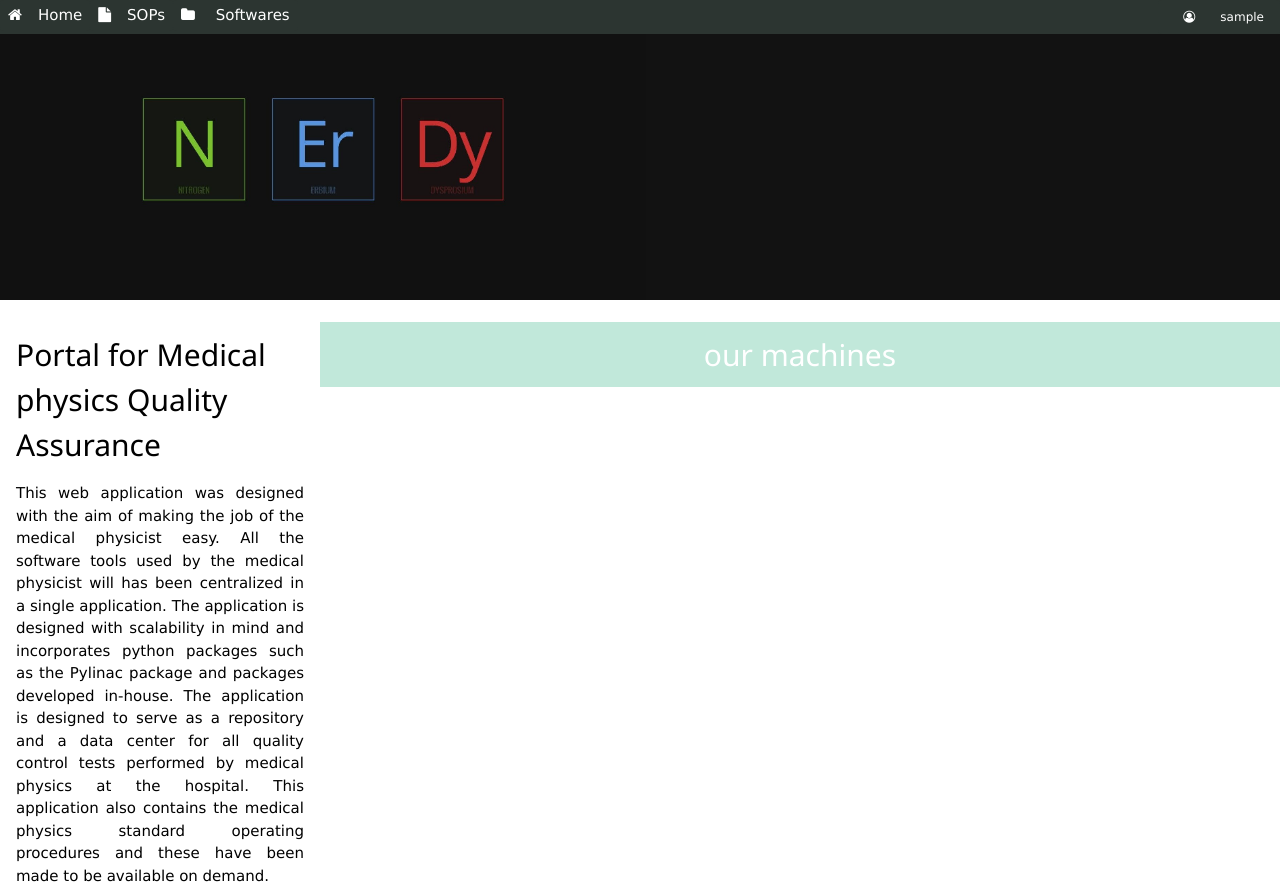
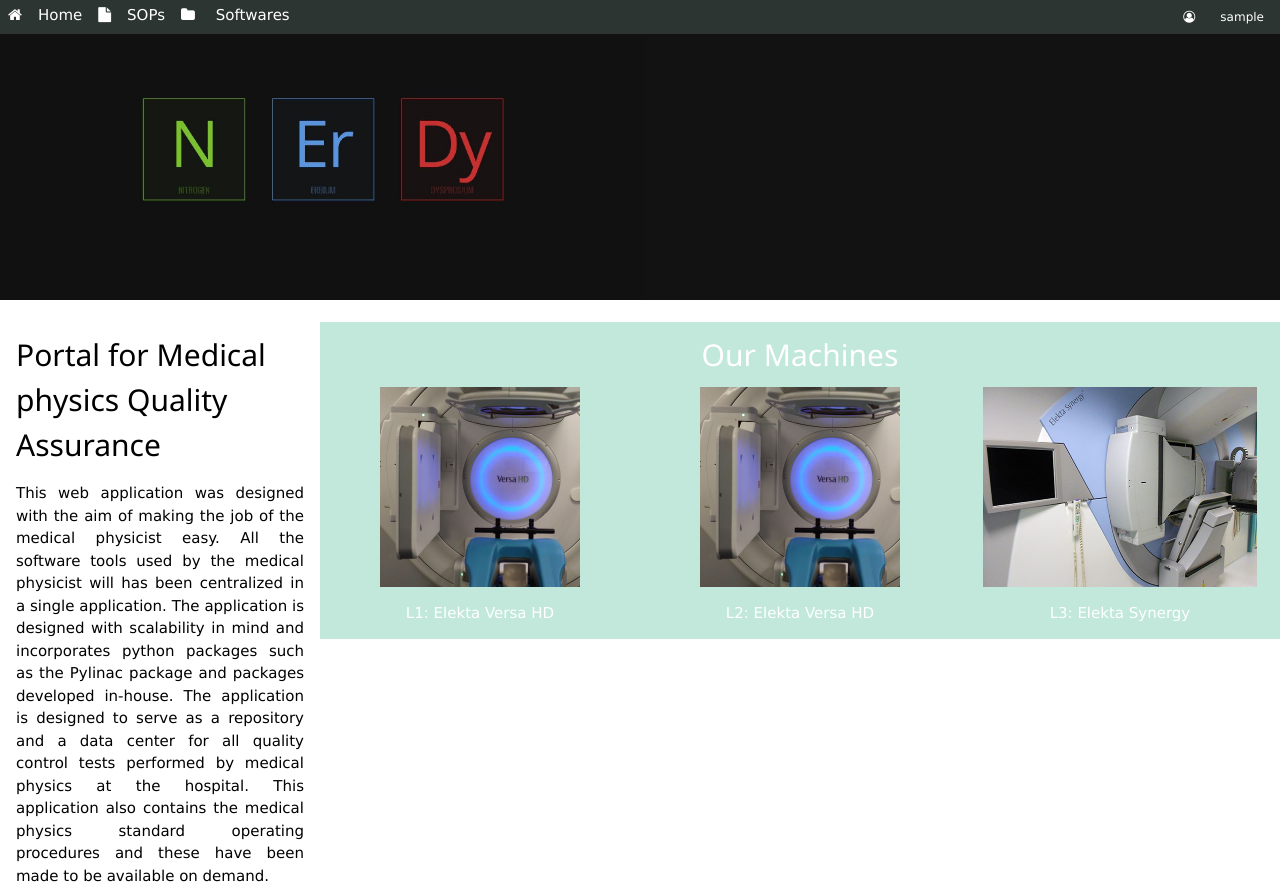
Before and after one commit to nkosie18/work_app, a Flask app: page / in a window 1280 px wide. Shown: the top 884 px of the page. Run offline with Flask 2, Linux system fonts and the light colour scheme; the visitor is signed in with stand-in values (Sample User, id 1); data comes from the database, SQL or seed files in the repository.

Commit message:
22_12_2021

```diff
--- a/app/templates/home.html
+++ b/app/templates/home.html
@@ -38,7 +38,13 @@
         </div>
         <div class="w3-col m8 l9 w3-center w3-scand " style="margin-top: -7mm;">
 
-            <h2>our machines</h2>
+            <h2>Our Machines</h2>
+            <div class="w3-row">
+                <div class="w3-col m4 l4"> <a href="#"><img src="{{url_for('static', filename ='images/versa_l2.jpg' )}}" alt="Elekta Versa HD" width=auto height=200mm> </a> <p>L1: Elekta Versa HD</p> </div>
+                <div class="w3-col m4 l4"><a href="#"><img src="{{url_for('static', filename ='images/versa_l2.jpg' )}}" alt="Elekta Versa HD" width=auto height=200mm> </a> <p>L2: Elekta Versa HD</p></div>
+                <div class="w3-col m4 l4"><a href="#"><img src="{{url_for('static', filename ='images/synergy_l3.png' )}}" alt="Elekta Versa HD" width=auto height=200mm> </a> <p>L3: Elekta Synergy </p></div>
+
+            </div>
             <div class="w3-row">
 
             </div>
```
Also changed, not shown: app/roster/views.py (added, +11 -0 lines), app/roster/__init__.py (added), app/static/images/synergy_l3.png (added), app/static/images/versa_l2.jpg (added).
